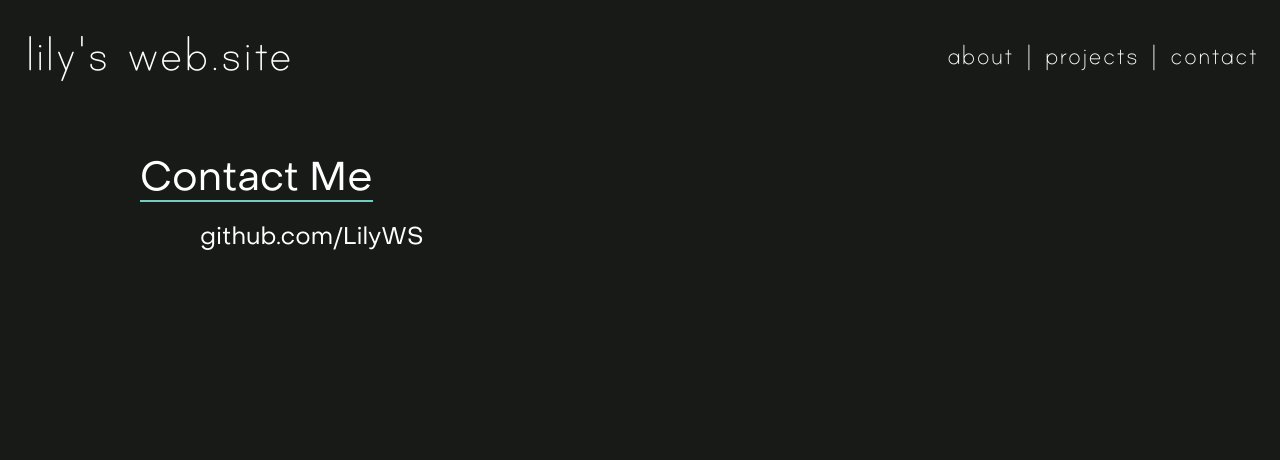
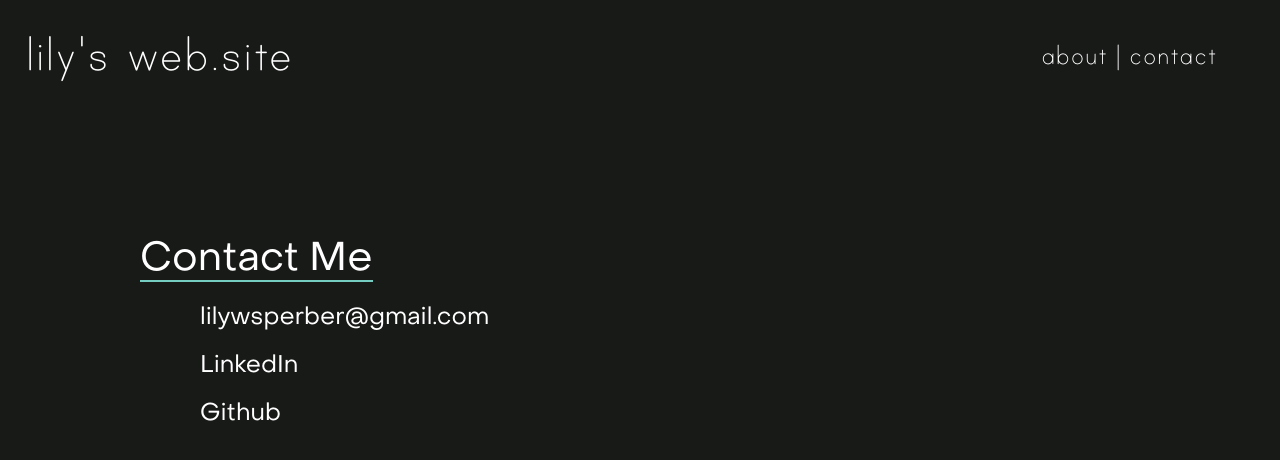
Before and after one commit to LilyWS/portfolio, a website: page public/contact.html in a window 1280 px wide. Drawn offline with Linux system fonts and the light colour scheme.

Commit message:
temporary version

```diff
--- a/public/contact.html
+++ b/public/contact.html
@@ -10,20 +10,19 @@
 </head>
 <body>
     <header>
-        <a href="./"><h1>lily's web.site</h1></a>
+        <a href="./" data-content="lily's web.site"><h1>lily's web.site</h1></a>
         <nav>
-            <a href="./">about</a> <span>|</span>
-            <a href="./projects.html">projects</a> <span>|</span>
-            <a href="./contact.html">contact</a>
+            <a href="./" data-content="about" style="--highlight-color: var(--about)">about</a> <span>|</span>
+            <a href="./contact" data-content="contact" style="--highlight-color: var(--contact)">contact</a>
         </nav>
     </header>
     <main>
         <section id="contact">
             <h1>Contact Me</h1>
             <ul>
-                <li><a href=""></a></li>
-                <li><a href="">github.com/LilyWS</a></li>
-                <li><a href=""></a></li>
+                <li><a href="mailto:lilywsperber@gmail.com">lilywsperber@gmail.com</a></li>
+                <li><a href="https://www.linkedin.com/in/lilysperber/">LinkedIn</a></li>
+                <li><a href="">Github</a></li>
             </ul>
         </section>
     </main>
--- a/public/style.css
+++ b/public/style.css
@@ -102,7 +102,7 @@ main {
     flex-flow: column nowrap;
     font-family: ObjectSans;
     justify-content: flex-start;
-    margin: 10vh auto;
+    margin: 20vh auto;
     min-width: 60vw;
     max-width: 1000px;
 }
@@ -117,6 +117,10 @@ main h1 {
     /* border-bottom: 2px solid var(--vibrant-about); darker about color */
     display: inline-block;
     /* line-height: 0.9; */
+}
+
+#about h1:hover {
+    cursor: default;
 }
 
 /* projects styles */
@@ -165,6 +169,10 @@ main h1 {
     display: inline-block;
 }
 
+#contact h1:hover {
+    cursor: default;
+}
+
 #contact a {
     text-decoration: none;
     color: white;
```
Also changed, not shown: public/index.html (+2 -3 lines).
